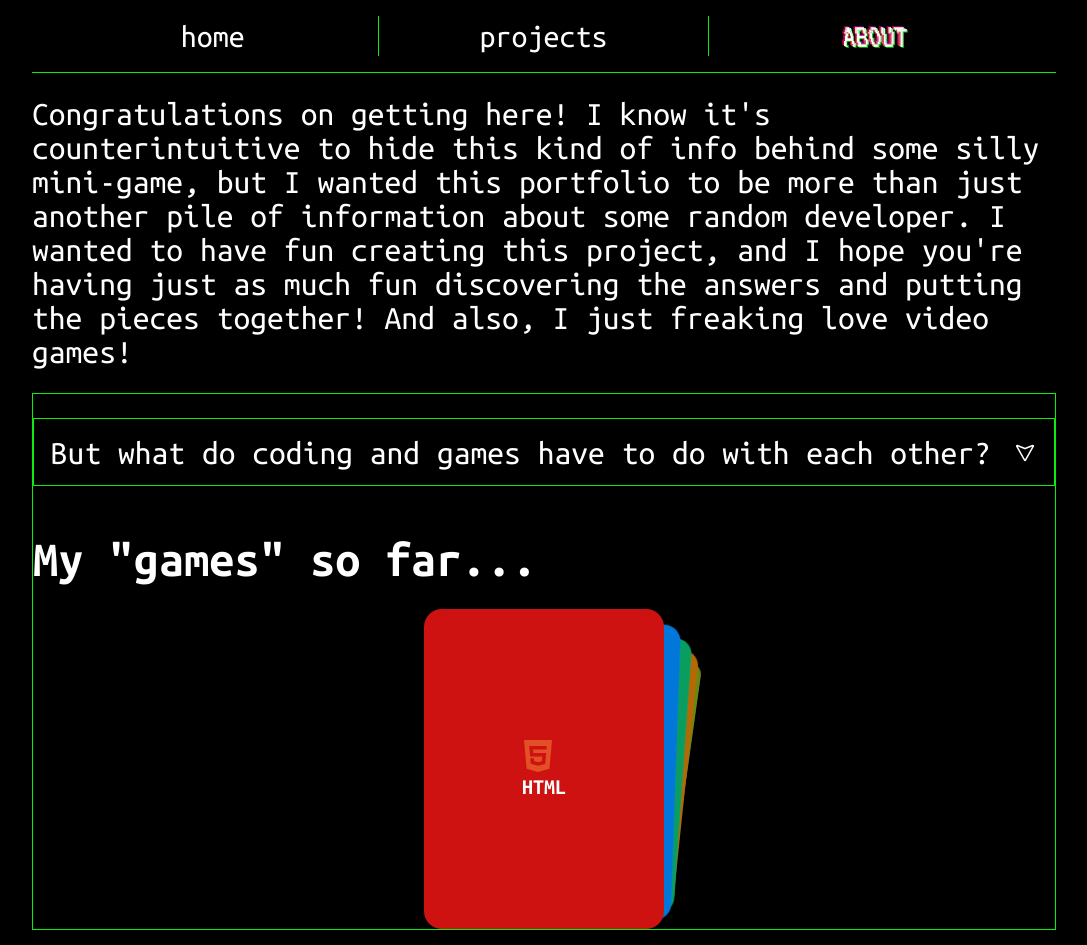
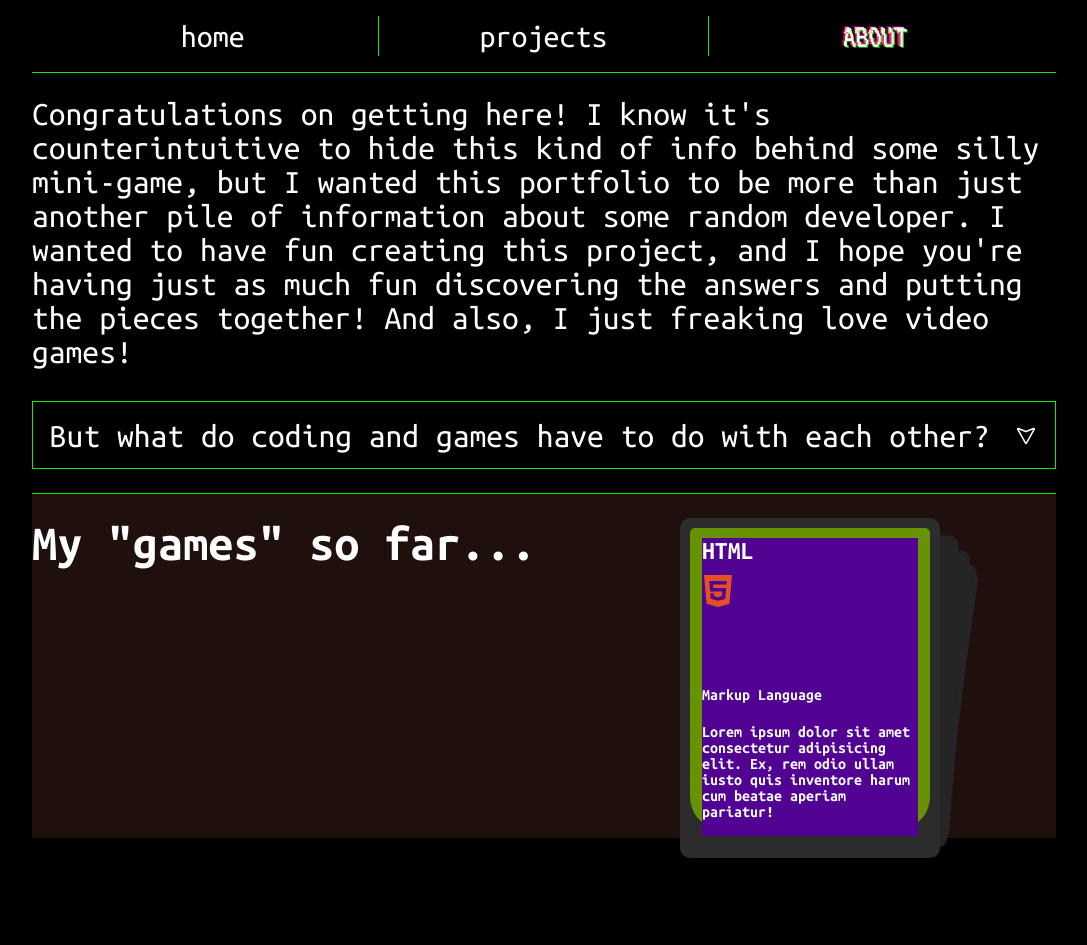
Before and after one commit to pdLeal/portfolioVwn, a React (Vite) app: page /about in a window 1280 px wide. Shown: the whole page, without its empty margins (96-1183 px from the left). After the commit the page ends 876 px from the top, so only its background shows below. Built offline with nearby package versions, Linux system fonts and the light colour scheme.

Commit message:
Started styling games cards

```diff
--- a/src/pages/about/About.jsx
+++ b/src/pages/about/About.jsx
@@ -1,6 +1,5 @@
 import React from 'react';
 import Header from '../../components/header/Header';
-import { Main } from '../home/Home_Style';
 import * as S from './About_Style';
 import { SiHtml5, SiCss3, SiJavascript, SiReact, SiStyledcomponents, SiSass, SiNextdotjs, SiTailwindcss, SiGit } from "react-icons/si";
 import Dropdown from '../../components/dropdown/Dropdown';
@@ -19,10 +18,10 @@ function About() {
   return (
     <>
       <Header />
-      <Main>
+      <S.AboutMain>
         <p>Congratulations on getting here! I know it's counterintuitive to hide this kind of info behind some silly mini-game, but I wanted this portfolio to be more than just another pile of information about some random developer. I wanted to have fun creating this project, and I hope you're having just as much fun discovering the answers and putting the pieces together! And also, I just freaking love video games!</p>
+        <Dropdown />
         <S.Section>
-          <Dropdown />
           <S.H2>My "games" so far...</S.H2>
           <Swiper
             effect={'cards'}
@@ -31,10 +30,14 @@ function About() {
             className="mySwiper"
           >
             <SwiperSlide>
-              <figure>
-                <SiHtml5 color="#E34F26" size={32} />
-                <figcaption>HTML</figcaption>
-              </figure>
+              <S.OuterBg>
+                <S.InnerBg>
+                  <h3>HTML</h3>
+                  <SiHtml5 color="#E34F26" size={32} />
+                  <p>Markup Language</p>
+                  <p>Lorem ipsum dolor sit amet consectetur adipisicing elit. Ex, rem odio ullam iusto quis inventore harum cum beatae aperiam pariatur!</p>
+                </S.InnerBg>
+              </S.OuterBg>
             </SwiperSlide>
             <SwiperSlide>
               <figure>
@@ -72,10 +75,12 @@ function About() {
                 <figcaption>SASS</figcaption>
               </figure>
             </SwiperSlide>
-            <SwiperSlide><figure>
-              <SiTailwindcss color="#38B2AC" size={32} />
-              <figcaption>Tailwind</figcaption>
-            </figure></SwiperSlide>
+            <SwiperSlide>
+              <figure>
+                <SiTailwindcss color="#38B2AC" size={32} />
+                <figcaption>Tailwind</figcaption>
+              </figure>
+            </SwiperSlide>
             <SwiperSlide>
               <figure>
                 <SiGit color="#F05032" size={32} />
@@ -84,7 +89,7 @@ function About() {
             </SwiperSlide>
           </Swiper>
         </S.Section>
-      </Main>
+      </S.AboutMain>
     </>
   )
 }
--- a/src/pages/about/About_Style.jsx
+++ b/src/pages/about/About_Style.jsx
@@ -1,11 +1,99 @@
 import styled from "styled-components";
+import { Main } from '../home/Home_Style';
+
+export const AboutMain = styled(Main)`
+
+    & > :first-child {
+        margin-bottom: 32px;
+    }
+     // SWIPER TESTS
+     .swiper {
+        width: 240px;
+        height: 320px;
+    }
+
+    .swiper-slide {
+        padding: 10px;
+        display: flex;
+        align-items: start;
+        justify-content: center;
+        border-radius: 10px;
+        font-size: 22px;
+        font-weight: bold;
+        color: #fff;
+        background-color: #2c2c2c;
+    }
+
+    /* .swiper-slide:nth-child(1n) {
+        background-color: rgb(206, 17, 17);
+    } */
+
+    /* .swiper-slide:nth-child(2n) {
+        background-color: rgb(0, 140, 255);
+     }
+
+    .swiper-slide:nth-child(3n) {
+        background-color: rgb(10, 184, 111);
+    }
+
+    .swiper-slide:nth-child(4n) {
+        background-color: rgb(211, 122, 7);
+    }
+
+    .swiper-slide:nth-child(5n) {
+        background-color: rgb(118, 163, 12);
+    }
+
+    .swiper-slide:nth-child(6n) {
+        background-color: rgb(180, 10, 47);
+    }
+
+    .swiper-slide:nth-child(7n) {
+        background-color: rgb(35, 99, 19);
+    }
+
+    .swiper-slide:nth-child(8n) {
+        background-color: rgb(0, 68, 255);
+    }
+
+    .swiper-slide:nth-child(9n) {
+        background-color: rgb(218, 12, 218);
+    } */
+`;
 
 export const Section = styled.section`
     padding-top: 24px;
     margin-top: 24px;
-    border: 1px solid var(--primary-color); // voltar p/ top
+    display: flex;
+    flex-wrap: wrap;
+    gap: 8px;
+    border-top: 1px solid var(--primary-color);
+    background-color: #fa80721f;
 `;
 
 export const H2 = styled.h2`
-    margin-block: 48px 24px;
+    margin-bottom: 16px;
 `;
+
+export const OuterBg = styled.div`
+    width: 100%;
+    height: 90%;
+    padding: 5px;
+    border-radius: 5px;
+    border-bottom-left-radius: 10%;
+    border-bottom-right-radius: 10%;
+    background-color: #679302;
+    position: relative;
+`;
+
+export const InnerBg = styled.div`
+    display: grid;
+    grid-template-rows: 1fr 3fr 1fr 3fr;
+    position: absolute;
+    inset: 10px 5% -10px 5%;
+
+    background-color: #520293;
+    p {
+        font-size: 1rem;
+    }
+    `;
--- a/src/pages/home/Home_Style.jsx
+++ b/src/pages/home/Home_Style.jsx
@@ -5,62 +5,6 @@ export const Main = styled.main`
     margin-inline: auto;
     max-width: 80vw;
     font-size: clamp(1.2rem, 2vw + 0.5rem, 2.5rem);
-
-    // SWIPER TESTS
-    .swiper {
-        width: 240px;
-        height: 320px;
-    }
-
-    .swiper-slide {
-        display: flex;
-        align-items: center;
-        justify-content: center;
-        border-radius: 18px;
-        font-size: 22px;
-        font-weight: bold;
-        color: #fff;
-    }
-
-    .swiper-slide:nth-child(1n) {
-        background-color: rgb(206, 17, 17);
-    }
-
-    .swiper-slide:nth-child(2n) {
-        background-color: rgb(0, 140, 255);
-     }
-
-    .swiper-slide:nth-child(3n) {
-        background-color: rgb(10, 184, 111);
-    }
-
-    .swiper-slide:nth-child(4n) {
-        background-color: rgb(211, 122, 7);
-    }
-
-    .swiper-slide:nth-child(5n) {
-        background-color: rgb(118, 163, 12);
-    }
-
-    .swiper-slide:nth-child(6n) {
-        background-color: rgb(180, 10, 47);
-    }
-
-    .swiper-slide:nth-child(7n) {
-        background-color: rgb(35, 99, 19);
-    }
-
-    .swiper-slide:nth-child(8n) {
-        background-color: rgb(0, 68, 255);
-    }
-
-    .swiper-slide:nth-child(9n) {
-        background-color: rgb(218, 12, 218);
-    }
-
-    .swiper-slide:nth-child(10n) {
-        background-color: rgb(54, 94, 77);
-    }
     `;
 
 export const About_Section = styled.section`
```
